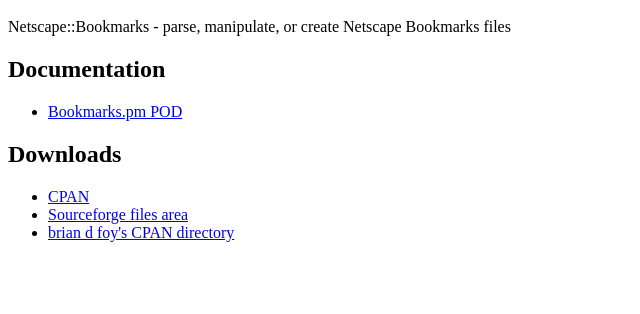
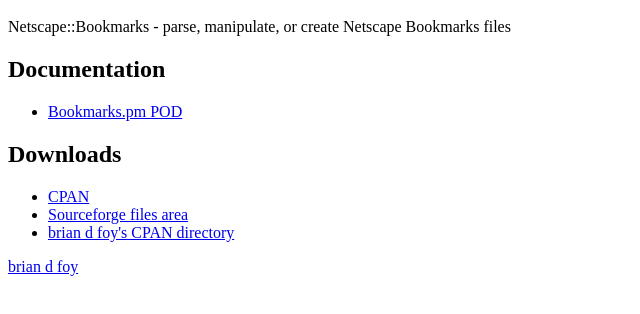
Before and after one commit to CPAN-Adoptable-Modules/netscape-bookmarks, a plain HTML site: page Web/index.html in a window 1280 px wide. Shown: the part 48-362 px from the top of the page, without its empty margins (0-640 px from the left). Drawn offline with Linux system fonts and the light colour scheme.

Commit message:
added email address

```diff
--- a/Web/index.html
+++ b/Web/index.html
@@ -26,6 +26,7 @@
 >brian d foy's CPAN directory</a>
 </ul>
 
+<a href="mailto:bdfoy@cpan.org">brian d foy</a>
 
 </body>
 </html>
```
